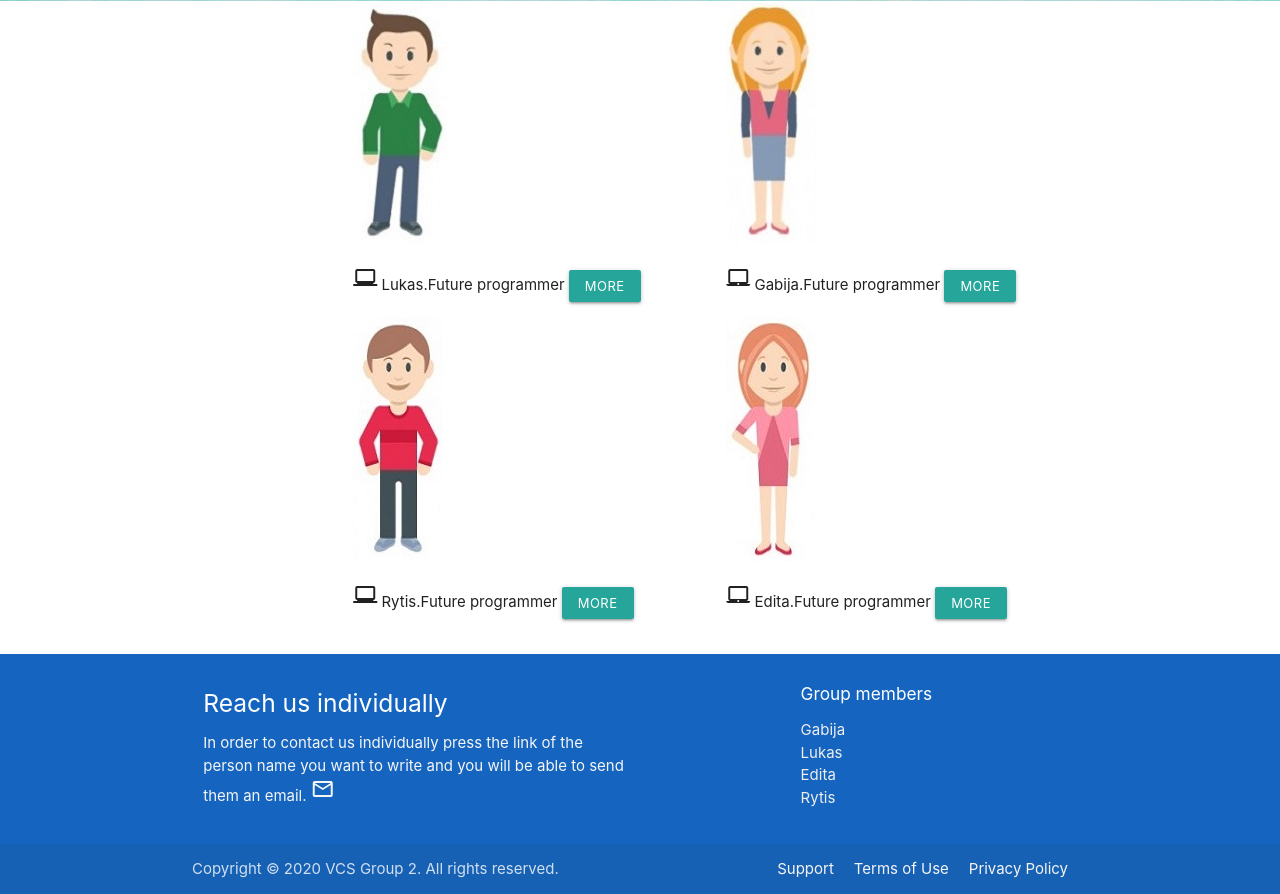
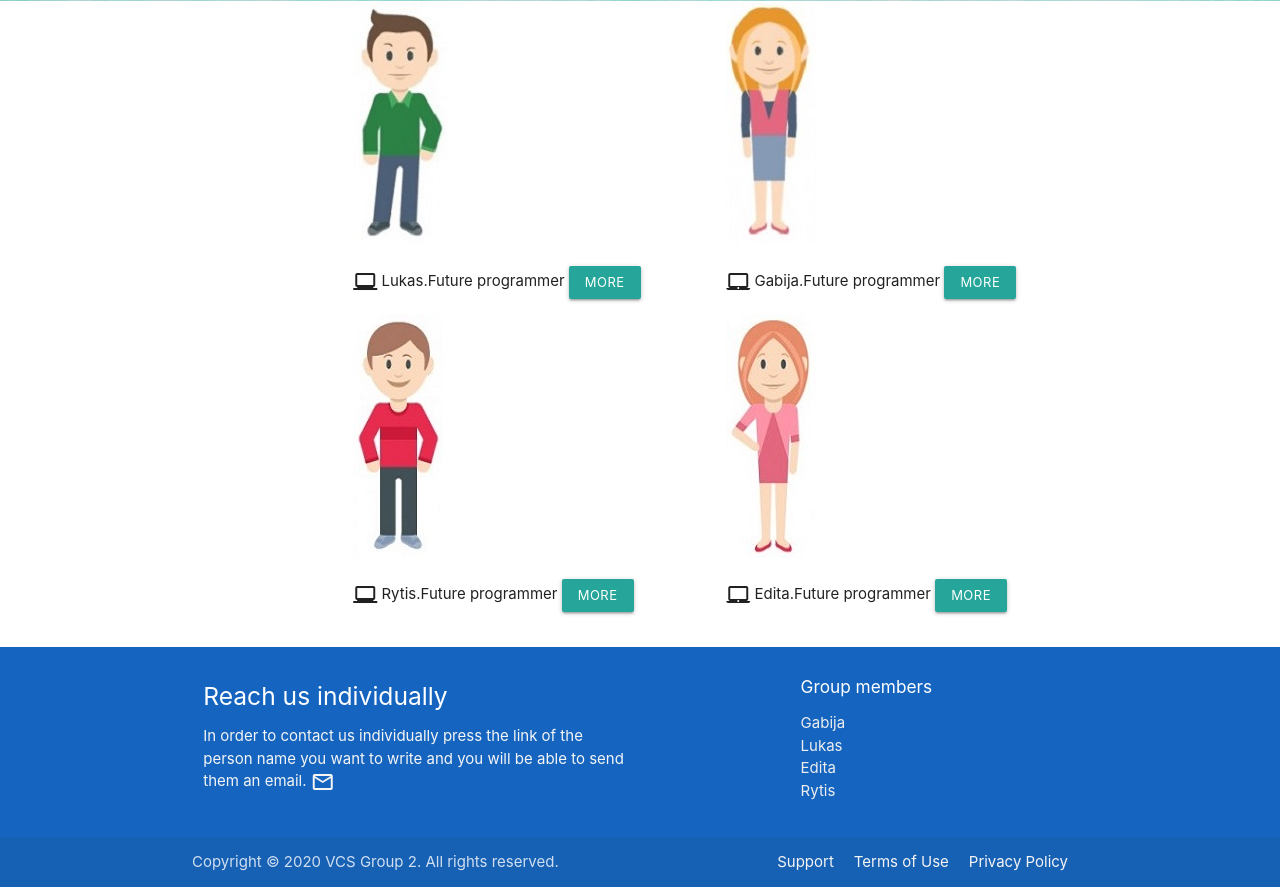
Before and after one commit to JuppyOG/vcs2011-grupe2, a PHP site: page /about.php in a window 1280 px wide. Shown: the part 619-1513 px from the top of the page. Run offline with PHP 8.4, Linux system fonts and the light colour scheme.

Commit message:
iconai suligiuoti

```diff
--- a/lukas.php
+++ b/lukas.php
@@ -55,7 +55,7 @@
     </div>
     <div class="card-reveal">
       <span class="card-title grey-text text-darken-4">To contact me<i class="material-icons right">close</i></span>
-      <p>by phone:+37066224455.</p>
+      <p>by phone:+37066224455.<br> by email:sadasd@asdas.com</p>
     </div>
   </div>
   </div>
--- a/styles/style.css
+++ b/styles/style.css
@@ -149,7 +149,9 @@
 material-icons{
   align-items: center center;
   position: absolute;
-
+}
+ .material-icons {
+ vertical-align: middle;
 }
 
 
```
